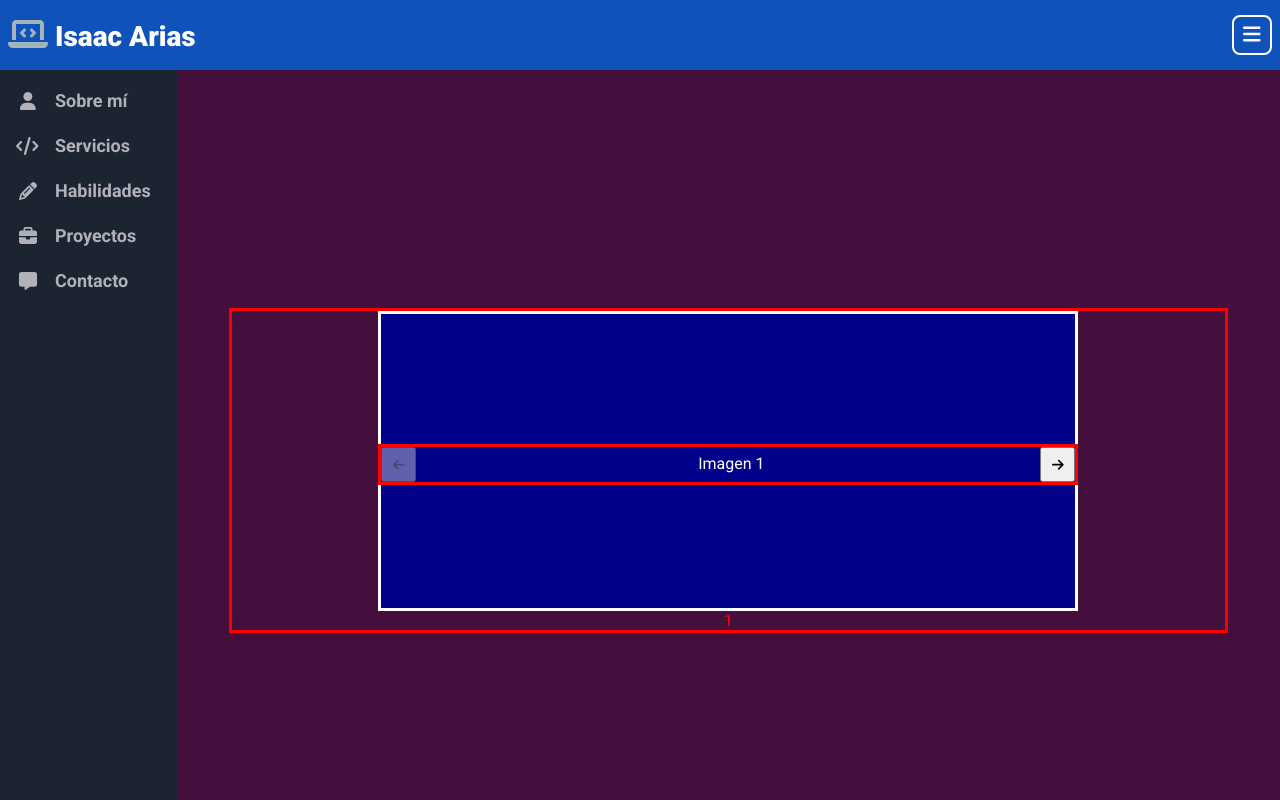
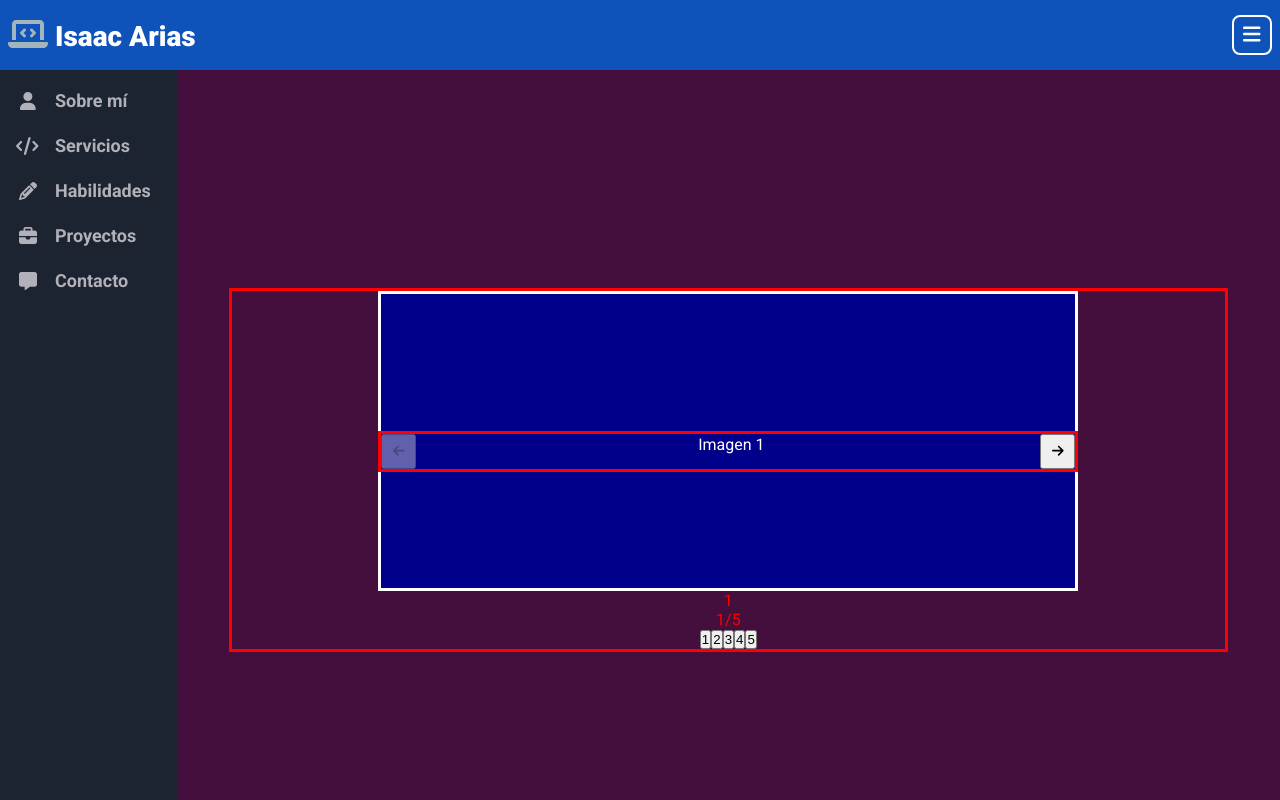
Before and after one commit to Isaac953/Portfolio_Angular, an Angular app: page /proyects in a window 1280 px wide. Shown: the top 800 px of the page. Built offline with nearby package versions, Linux system fonts and the light colour scheme.

Commit message:
PC-J11: Agregar 5 botones para elegir el slide y reorganización de funciones del carousel

```diff
--- a/package.json
+++ b/package.json
@@ -25,6 +25,7 @@
     "@fortawesome/free-regular-svg-icons": "^6.1.0",
     "@fortawesome/free-solid-svg-icons": "^6.1.0",
     "angular-cli-ghpages": "^1.0.0",
+    "hammerjs": "^2.0.8",
     "ngrok": "^4.3.3",
     "rxjs": "~7.5.0",
     "tslib": "^2.3.0",
--- a/src/app/components/main/mcontent/proyects/carousel/carousel.component.css
+++ b/src/app/components/main/mcontent/proyects/carousel/carousel.component.css
@@ -52,7 +52,7 @@
   align-items: space-between;
   justify-content: space-between;
   position: absolute;
-  top: 42%;
+  top: 140px;
 }
 
 .carousel__arrows--btn {
--- a/src/app/components/main/mcontent/proyects/carousel/carousel.component.html
+++ b/src/app/components/main/mcontent/proyects/carousel/carousel.component.html
@@ -1,8 +1,7 @@
 <div class="carousel__card">
   <div class="carousel__slides" #carouselMove>
-    <span class="carousel__slides--item" *ngFor=" let carouselSlide of carouselSlides"
-      [ngStyle]="{'background-color': carouselSlide.carouselBackground,
-      'margin-left': carouselSlide.carouselMargin + 'px', 'margin-right': carouselSlide.carouselMargin2 + 'px', 'transition': '1.2s' }">{{carouselSlide.carouselImg}}</span>
+    <span class=" carousel__slides--item" *ngFor=" let carouselSlide of carouselSlides"
+      [ngStyle]="{'background-color': carouselSlide.carouselBackground}">{{carouselSlide.carouselImg}}</span>
     <!-- <span class="carousel__slides--item" style="background-color: darkblue">1</span>
     <span class="carousel__slides--item active" style="background-color: rgb(138, 138, 16)">2</span>
     <span class="carousel__slides--item" style="background-color: brown">3</span>
@@ -19,4 +18,16 @@
       <fa-icon [icon]="faArrowRight"></fa-icon>
     </button>
   </div>
+
+  <div class="carousel__numbers">
+    <span>1/5</span>
+  </div>
+
+  <div class="carousel__dots">
+    <button (click)="buttonSlide(1)">1</button>
+    <button (click)="buttonSlide(2)">2</button>
+    <button (click)="buttonSlide(3)">3</button>
+    <button (click)="buttonSlide(4)">4</button>
+    <button (click)="buttonSlide(5)">5</button>
+  </div>
 </div>
--- a/src/app/components/main/mcontent/proyects/carousel/carousel.component.ts
+++ b/src/app/components/main/mcontent/proyects/carousel/carousel.component.ts
@@ -7,11 +7,9 @@ import { faArrowRight, faArrowLeft } from '@fortawesome/free-solid-svg-icons';
   styleUrls: ['./carousel.component.css'],
 })
 export class CarouselComponent implements OnInit {
-  marginLeft: any;
   faArrowRight = faArrowRight;
   faArrowLeft = faArrowLeft;
   clickSum = 1;
-  containerSlide: any;
 
   @ViewChild('carouselMove')
   carouselMove!: ElementRef;
@@ -41,57 +39,106 @@ export class CarouselComponent implements OnInit {
 
   constructor() {}
 
-  backSlide = (backValue: number) => {
-    // this.containerSlide = document.getElementById('container');
-    // this.containerSlide.scrollLeft -= 700;
-    this.carouselMove.nativeElement.scrollLeft -= 700;
-    this.clickSum = this.clickSum - backValue;
-    console.log(this.clickSum);
-    this.transitionSlideBack();
-  };
-
   nextSlide = (nextValue: number) => {
-    // this.containerSlide = document.getElementById('container');
-    // this.containerSlide.scrollLeft += 700;
-    this.carouselMove.nativeElement.scrollLeft += 700;
     this.clickSum = this.clickSum + nextValue;
-    console.log(this.clickSum);
-    this.transitionSlideNext();
-  };
-
-  transitionSlideNext = () => {
     switch (true) {
       case this.clickSum == 1:
+        this.carouselMove.nativeElement.scrollTo({
+          left: 0,
+          behavior: 'smooth',
+        });
         break;
       case this.clickSum == 2:
+        this.carouselMove.nativeElement.scrollTo({
+          left: 700,
+          behavior: 'smooth',
+        });
         break;
       case this.clickSum == 3:
+        this.carouselMove.nativeElement.scrollTo({
+          left: 1400,
+          behavior: 'smooth',
+        });
         break;
       case this.clickSum == 4:
+        this.carouselMove.nativeElement.scrollTo({
+          left: 2100,
+          behavior: 'smooth',
+        });
         break;
       case this.clickSum == 5:
+        this.carouselMove.nativeElement.scrollTo({
+          left: 2800,
+          behavior: 'smooth',
+        });
         break;
       default:
         break;
     }
   };
 
-  transitionSlideBack = () => {
+  backSlide = (backValue: number) => {
+    this.clickSum = this.clickSum - backValue;
     switch (true) {
       case this.clickSum == 1:
+        this.carouselMove.nativeElement.scrollTo({
+          left: 0,
+          behavior: 'smooth',
+        });
         break;
       case this.clickSum == 2:
+        this.carouselMove.nativeElement.scrollTo({
+          left: 700,
+          behavior: 'smooth',
+        });
         break;
       case this.clickSum == 3:
+        this.carouselMove.nativeElement.scrollTo({
+          left: 1400,
+          behavior: 'smooth',
+        });
         break;
       case this.clickSum == 4:
+        this.carouselMove.nativeElement.scrollTo({
+          left: 2100,
+          behavior: 'smooth',
+        });
         break;
       case this.clickSum == 5:
+        this.carouselMove.nativeElement.scrollTo({
+          left: 2800,
+          behavior: 'smooth',
+        });
         break;
       default:
         break;
     }
   };
 
+  buttonSlide = (buttonValue: number) => {
+    setTimeout(() => {
+      this.clickSum = buttonValue;
+      switch (true) {
+        case this.clickSum == 1:
+          this.carouselMove.nativeElement.scrollTo({ left: 0 });
+          break;
+        case this.clickSum == 2:
+          this.carouselMove.nativeElement.scrollTo({ left: 700 });
+          break;
+        case this.clickSum == 3:
+          this.carouselMove.nativeElement.scrollTo({ left: 1400 });
+          break;
+        case this.clickSum == 4:
+          this.carouselMove.nativeElement.scrollTo({ left: 2100 });
+          break;
+        case this.clickSum == 5:
+          this.carouselMove.nativeElement.scrollTo({ left: 2800 });
+          break;
+        default:
+          break;
+      }
+    }, 300);
+  };
+
   ngOnInit(): void {}
 }
```
Also changed, not shown: 2 other files (tests, documents, lock files or other folders).
